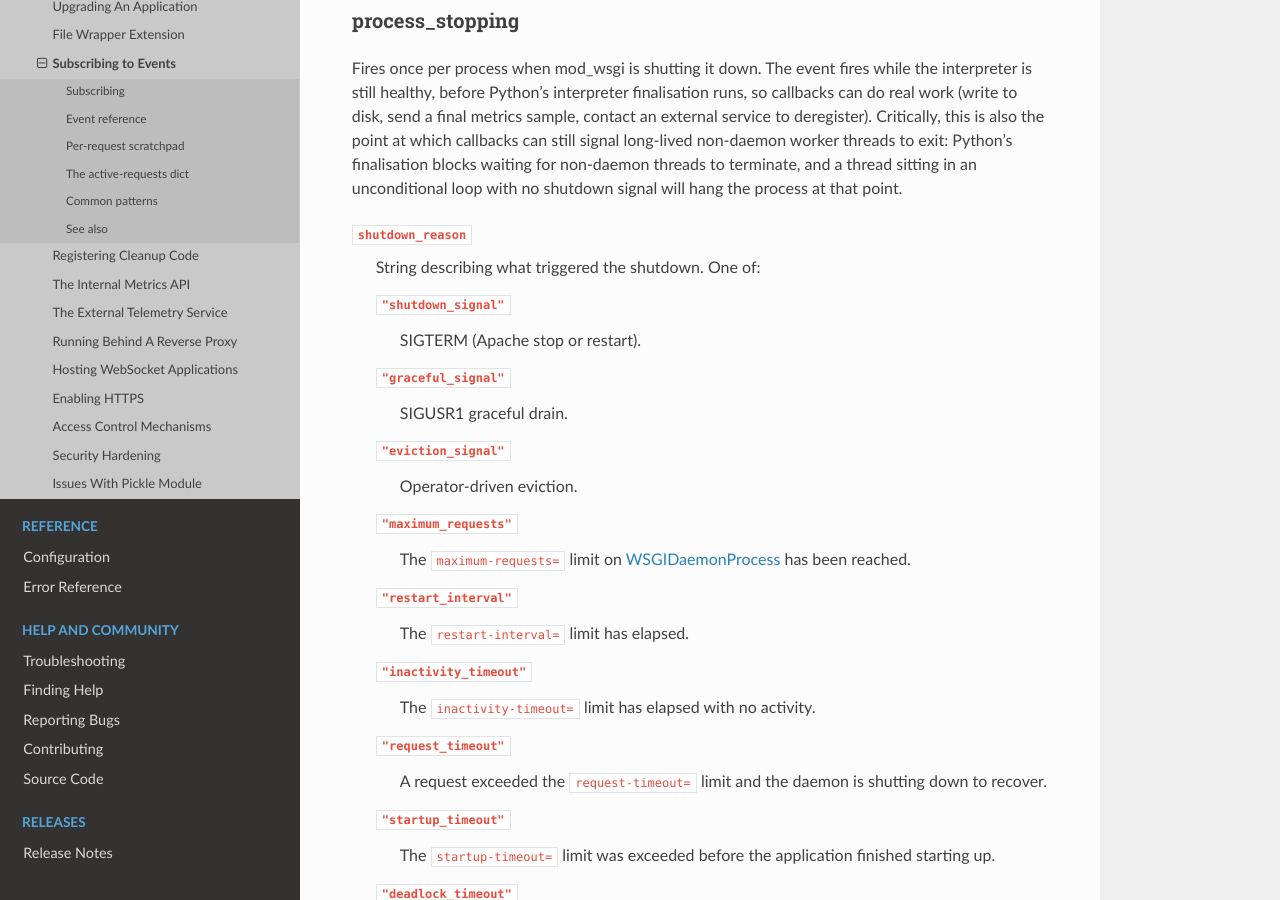
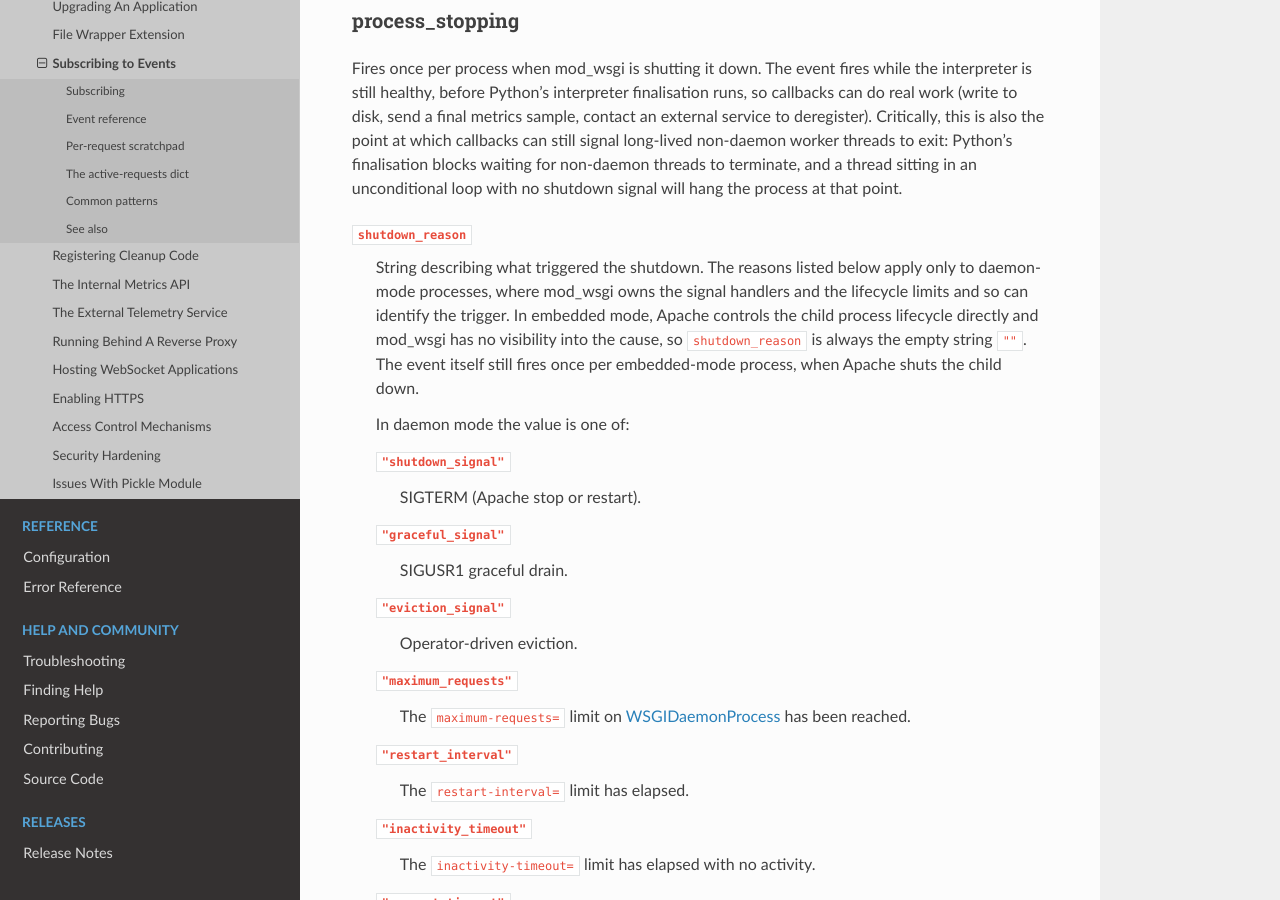
Before and after one commit to GrahamDumpleton/mod_wsgi, a Sphinx documentation site: the page built from docs/user-guides/subscribing-to-events.rst, in a window 1280 px wide and 900 px high, scrolled down 5280 px. Built offline with Sphinx 7.4.7 and the Read the Docs theme 3.1.0, drawn with Linux system fonts in a browser that asks for light colours.

Commit message:
Note embedded-mode behaviour of process_stopping shutdown_reason
The enumerated shutdown_reason values are only set by daemon-mode code
paths (signal handlers, lifecycle limits, script reload on a process
group). In embedded mode Apache owns the child process lifecycle and
mod_wsgi has no visibility into the trigger, so subscribers receive a
single process_stopping event with shutdown_reason as the empty string.
Document this so embedded-mode subscribers know what to expect.

```diff
--- a/docs/user-guides/subscribing-to-events.rst
+++ b/docs/user-guides/subscribing-to-events.rst
@@ -287,7 +287,17 @@ thread sitting in an unconditional loop with no shutdown
 signal will hang the process at that point.
 
 ``shutdown_reason``
-   String describing what triggered the shutdown. One of:
+   String describing what triggered the shutdown. The reasons
+   listed below apply only to daemon-mode processes, where
+   mod_wsgi owns the signal handlers and the lifecycle limits
+   and so can identify the trigger. In embedded mode, Apache
+   controls the child process lifecycle directly and mod_wsgi
+   has no visibility into the cause, so ``shutdown_reason`` is
+   always the empty string ``""``. The event itself still fires
+   once per embedded-mode process, when Apache shuts the child
+   down.
+
+   In daemon mode the value is one of:
 
    ``"shutdown_signal"``
       SIGTERM (Apache stop or restart).
```
